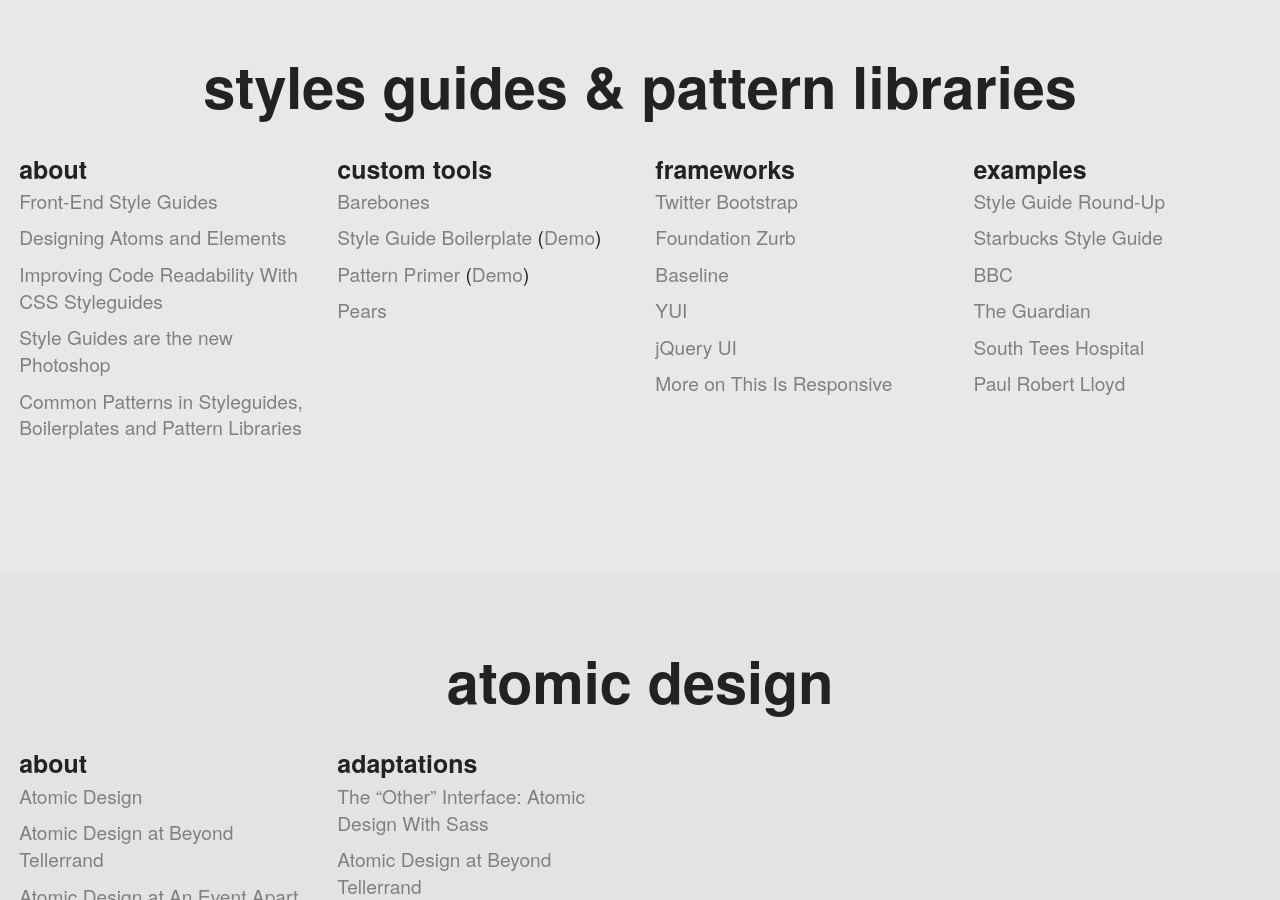
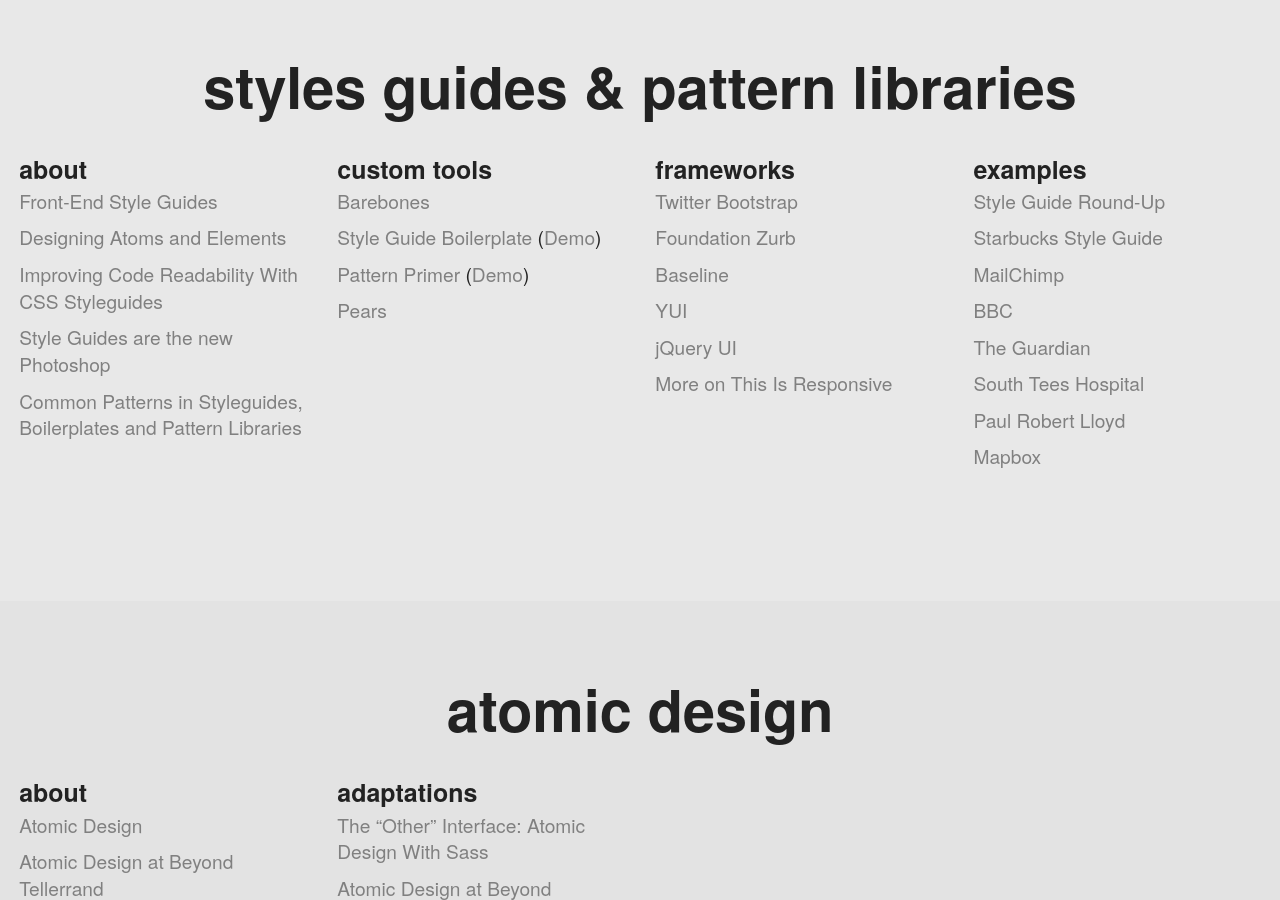
Before and after one commit to pattern-lab/website, a Jekyll site: the page built from patternlabsite/resources.html, in a window 1280 px wide and 900 px high, scrolled down 478 px. Built offline with Jekyll 4.4.1, drawn with Linux system fonts in a browser that asks for light colours; Markdown is read by kramdown in place of the engine named in the settings; comment, search, counter and statistics services are not loaded.

Commit message:
Added MailChimp and Mapbox to resources

```diff
--- a/patternlabsite/resources.html
+++ b/patternlabsite/resources.html
@@ -47,10 +47,12 @@
 			<ul class="list">
 				<li><a href="https://gimmebar.com/collection/4ecd439c2f0aaad734000022/front-end-styleguides">Style Guide Round-Up</a></li>
 				<li><a href="http://www.starbucks.com/static/reference/styleguide/">Starbucks Style Guide</a></li>
+				<li><a href="http://ux.mailchimp.com/patterns/">MailChimp</a></li>
 				<li><a href="http://www.bbc.co.uk/gel/mobile/device-considerations/philosophy">BBC</a></li>
 				<li><a href="http://pasteup.gu.com/">The Guardian</a></li>
 				<li><a href="http://www.southtees.nhs.uk/style-guide/">South Tees Hospital</a></li>
 				<li><a href="http://paulrobertlloyd.com/about/styleguide/">Paul Robert Lloyd</a></li>
+				<li><a href="https://www.mapbox.com/base/">Mapbox</a></li>
 			</ul>
 		</div>
 	</div>
```
Also changed, not shown: 1 other file.
